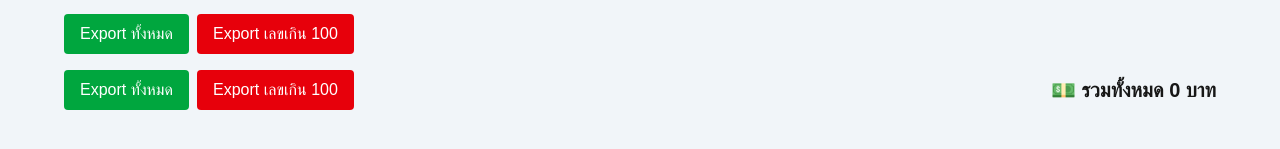
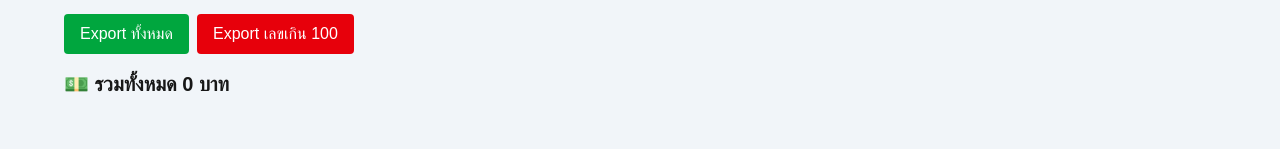
Before and after one commit to Naenphawan/nan-lotto, a Next.js app: page / in a window 1280 px wide. Shown: the part 201-350 px from the top of the page. Built offline with nearby package versions, Linux system fonts and the light colour scheme; no server answers; the database is empty.

Commit message:
fix sync data and update logic

```diff
--- a/src/app/page.tsx
+++ b/src/app/page.tsx
@@ -300,14 +300,6 @@
   </button>
 </div>
         <div className="flex justify-between items-center">
-          <div className="flex gap-2">
-            <button className="bg-green-600 text-white px-4 py-2 rounded">
-              Export ทั้งหมด
-            </button>
-            <button className="bg-red-600 text-white px-4 py-2 rounded">
-              Export เลขเกิน 100
-            </button>
-          </div>
           <div className="text-xl font-bold">
             💵 รวมทั้งหมด {totalSales} บาท
           </div>
```
